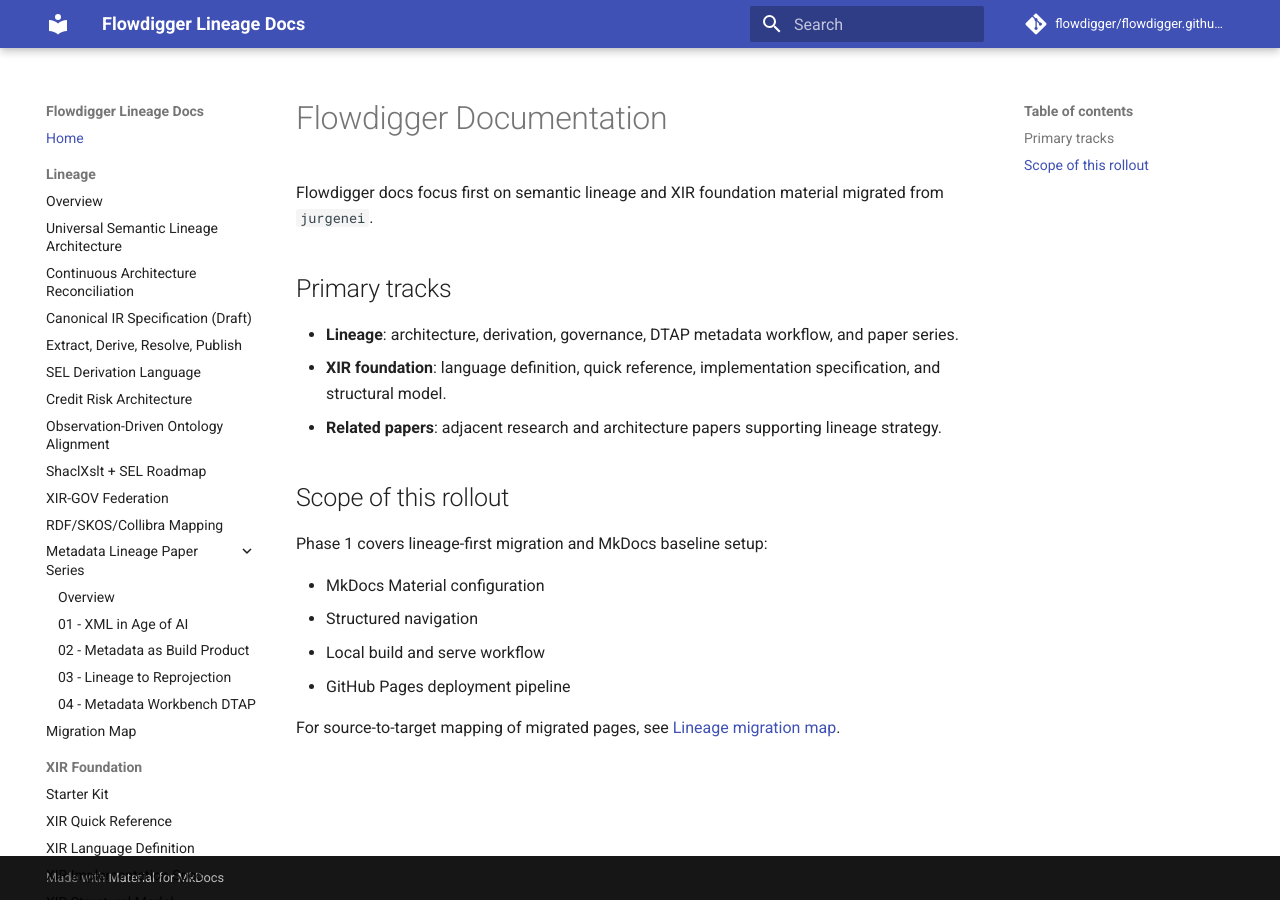
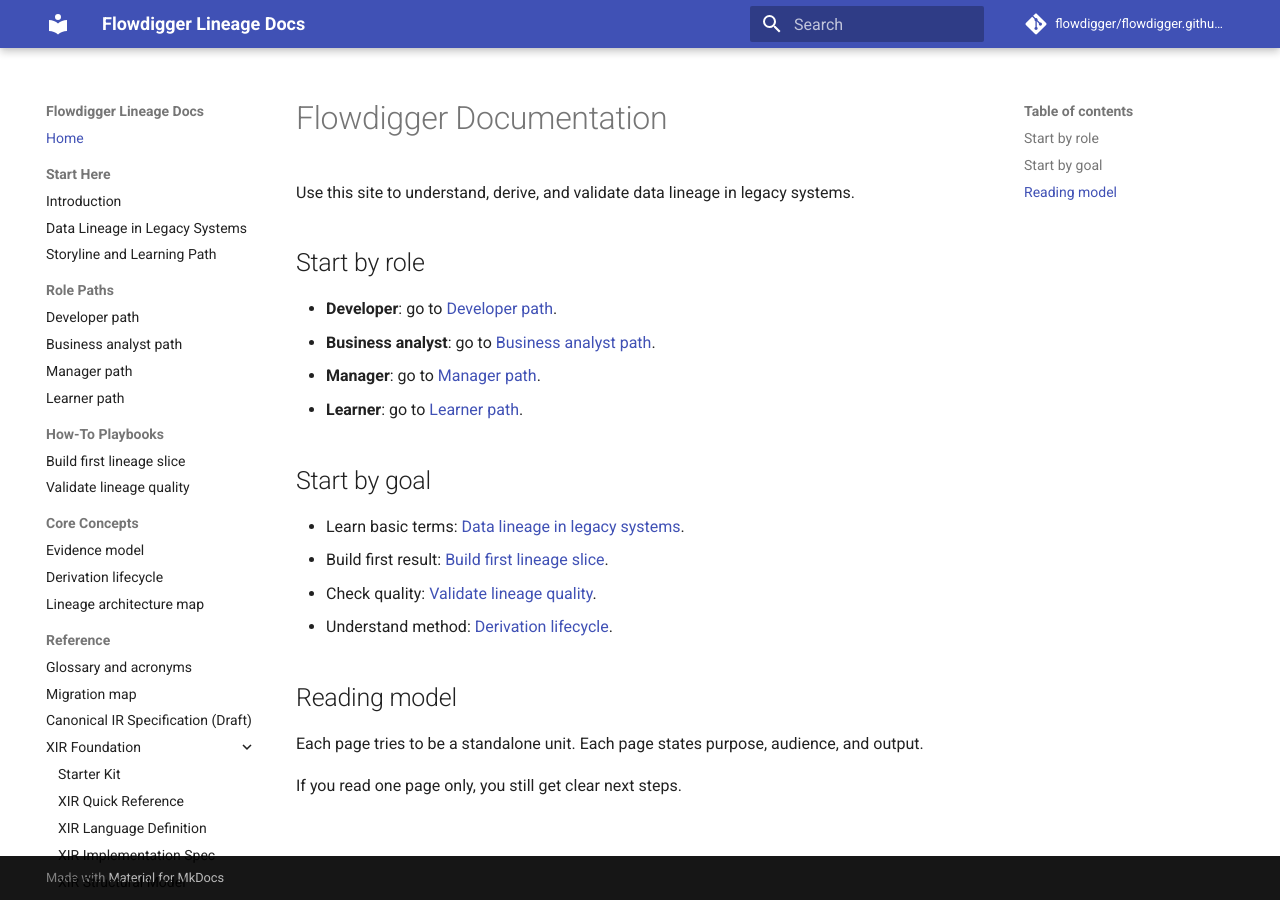
Before and after one commit to flowdigger/flowdigger.github.io, an MkDocs documentation site: the page built from docs/index.md, in a window 1280 px wide. Built offline with MkDocs 1.6.1 and Material for MkDocs 9.7.7, drawn with Linux system fonts in a browser that asks for light colours; comment, search, counter and statistics services are not loaded.

Commit message:
new techncial doc structure

````diff
--- a/docs/index.md
+++ b/docs/index.md
@@ -1,20 +1,23 @@
 # Flowdigger Documentation
 
-Flowdigger docs focus first on semantic lineage and XIR foundation material migrated from `jurgenei`.
+Use this site to understand, derive, and validate data lineage in legacy systems.
 
-## Primary tracks
+## Start by role
 
-- **Lineage**: architecture, derivation, governance, DTAP metadata workflow, and paper series.
-- **XIR foundation**: language definition, quick reference, implementation specification, and structural model.
-- **Related papers**: adjacent research and architecture papers supporting lineage strategy.
+- **Developer**: go to [Developer path](role-paths/developer.md).
+- **Business analyst**: go to [Business analyst path](role-paths/business-analyst.md).
+- **Manager**: go to [Manager path](role-paths/manager.md).
+- **Learner**: go to [Learner path](role-paths/learner.md).
 
-## Scope of this rollout
+## Start by goal
 
-Phase 1 covers lineage-first migration and MkDocs baseline setup:
+- Learn basic terms: [Data lineage in legacy systems](core-concepts/data-lineage-basics.md).
+- Build first result: [Build first lineage slice](how-to/build-first-lineage-slice.md).
+- Check quality: [Validate lineage quality](how-to/validate-lineage-quality.md).
+- Understand method: [Derivation lifecycle](core-concepts/derivation-lifecycle.md).
 
-- MkDocs Material configuration
-- Structured navigation
-- Local build and serve workflow
-- GitHub Pages deployment pipeline
+## Reading model
 
-For source-to-target mapping of migrated pages, see [Lineage migration map](lineage/migration-map.md).
+Each page tries to be a standalone unit. Each page states purpose, audience, and output.
+
+If you read one page only, you still get clear next steps.
--- a/docs/lineage/index.md
+++ b/docs/lineage/index.md
@@ -1,18 +1,34 @@
-# Lineage Documentation
+# Lineage Architecture Map
 
-Lineage track captures architecture, derivation language, and evidence-driven governance across software delivery lifecycle.
+## Purpose
 
-## Included topics
+Show how Flowdigger derives lineage from real system evidence.
 
-- Universal semantic lineage architecture
-- Continuous architecture reconciliation
-- Extract/derive/resolve/publish model
-- SEL derivation language and roadmap
-- Collibra and governance mapping
-- DTAP metadata workbench paper set
+## Audience
 
-## Migration notes
+Developers, business analysts, managers, and learners.
 
-This section is migration-first: content reorganized for stable docs navigation while preserving source intent.
+## Core idea
 
-Use [migration map](migration-map.md) to trace source paths from `jurgenei` to this site.
+Do not maintain lineage by hand when system facts can be derived from code, configuration, and runtime signals.
+
+## End-to-end flow
+
+```mermaid
+flowchart TD
+    A[Collect evidence from legacy system] --> B[Normalize to intermediate representation]
+    B --> C[Derive lineage facts]
+    C --> D[Validate quality and completeness]
+    D --> E[Publish views for teams and governance]
+```
+
+## Use this section
+
+- Need architecture detail: read [Universal Semantic Lineage Architecture](../Universal_Semantic_Lineage_Architecture.md).
+- Need reconciliation detail: read [Continuous Architecture Reconciliation](../continuous-architecture-reconcilliation.md).
+- Need lifecycle detail: read [Derivation lifecycle](../core-concepts/derivation-lifecycle.md).
+
+## Related
+
+- [Migration map](migration-map.md)
+- [Evidence model](../core-concepts/evidence-model.md)
--- a/mkdocs.yml
+++ b/mkdocs.yml
@@ -25,40 +25,63 @@ markdown_extensions:
   - admonition
   - attr_list
   - md_in_html
+  - pymdownx.superfences:
+      custom_fences:
+        - name: mermaid
+          class: mermaid
+          format: !!python/name:pymdownx.superfences.fence_code_format
 
 nav:
   - Home: index.md
-  - Lineage:
-      - Overview: lineage/index.md
-      - Universal Semantic Lineage Architecture: Universal_Semantic_Lineage_Architecture.md
-      - Continuous Architecture Reconciliation: continuous-architecture-reconcilliation.md
+  - Start Here:
+      - Introduction: start-here/index.md
+      - Data Lineage in Legacy Systems: core-concepts/data-lineage-basics.md
+      - Storyline and Learning Path: core-concepts/storyline.md
+  - Role Paths:
+      - Developer path: role-paths/developer.md
+      - Business analyst path: role-paths/business-analyst.md
+      - Manager path: role-paths/manager.md
+      - Learner path: role-paths/learner.md
+  - How-To Playbooks:
+      - Build first lineage slice: how-to/build-first-lineage-slice.md
+      - Validate lineage quality: how-to/validate-lineage-quality.md
+  - Core Concepts:
+      - Evidence model: core-concepts/evidence-model.md
+      - Derivation lifecycle: core-concepts/derivation-lifecycle.md
+      - Lineage architecture map: lineage/index.md
+  - Reference:
+      - Glossary and acronyms: reference/glossary.md
+      - Migration map: lineage/migration-map.md
       - Canonical IR Specification (Draft): design/plsql-lineage-architecture-docs/02-canonical-ir-spec.md
-      - Extract, Derive, Resolve, Publish: Extract-Derive-Resolve-Publish-Paper.md
-      - SEL Derivation Language: SEL-Derivation-Language.md
-      - Credit Risk Architecture: Credit_Risk_SEL_XSLT_XIR_Architecture.md
-      - Observation-Driven Ontology Alignment: Observation-Driven_Ontology_Alignment.md
-      - ShaclXslt + SEL Roadmap: ShaclXsltSel-Roadmap.md
-      - XIR-GOV Federation: XIR-GOV-Evidence-Oriented-Enterprise-Knowledge-Graph-Federation.md
-      - RDF/SKOS/Collibra Mapping: RDF_SKOS_Collibra_Mapping.md
-      - Metadata Lineage Paper Series:
+      - XIR Foundation:
+          - Starter Kit: xir-starter-kit/README.md
+          - XIR Quick Reference: xir-starter-kit/spec/XIR-QUICK-REFERENCE.md
+          - XIR Language Definition: xir-starter-kit/spec/XIR-LANGUAGE.md
+          - XIR Implementation Spec: XIR-Implementation-Spec.md
+          - XIR Structural Model: XIR_Structural_Model_Paper.md
+          - ANTLR G4 to AST Classes: ANTLR_G4_to_AST_Classes_Spec.md
+          - XIR W3C Positioning (Merged): XIR_W3C_Merged_Paper.md
+          - XIR W3C Positioning (Draft): XIR_W3C_Positioning_Note.md
+          - XIR 30-Year Journey: XIR-30-year-journey.md
+      - Source papers:
+          - Universal Semantic Lineage Architecture: Universal_Semantic_Lineage_Architecture.md
+          - Continuous Architecture Reconciliation: continuous-architecture-reconcilliation.md
+          - Extract, Derive, Resolve, Publish: Extract-Derive-Resolve-Publish-Paper.md
+          - SEL Derivation Language: SEL-Derivation-Language.md
+          - Credit Risk Architecture: Credit_Risk_SEL_XSLT_XIR_Architecture.md
+          - Observation-Driven Ontology Alignment: Observation-Driven_Ontology_Alignment.md
+          - ShaclXslt + SEL Roadmap: ShaclXsltSel-Roadmap.md
+          - XIR-GOV Federation: XIR-GOV-Evidence-Oriented-Enterprise-Knowledge-Graph-Federation.md
+          - RDF/SKOS/Collibra Mapping: RDF_SKOS_Collibra_Mapping.md
+          - Executable Architecture to Enterprise Behavior Graphs: Executable-Architecture-Enterprise-Behavior-Graphs.md
+          - XIR vs CAST: XIR_vs_CAST_Paper.md
+          - Noema and XIR: Noema_XIR_Whitepaper.md
+          - GIR / Schematron / AI Semantics Draft: GIR_AI_Model_Draft.md
+      - Metadata lineage paper series:
           - Overview: xir-metadata-lineage-papers/README.md
           - 01 - XML in Age of AI: xir-metadata-lineage-papers/01-xir-xml-in-the-age-of-ai.md
           - 02 - Metadata as Build Product: xir-metadata-lineage-papers/02-metadata-as-a-build-product.md
           - 03 - Lineage to Reprojection: xir-metadata-lineage-papers/03-from-lineage-to-reprojection.md
           - 04 - Metadata Workbench DTAP: xir-metadata-lineage-papers/04-fast-metadata-workbench-dtap-analysis.md
-      - Migration Map: lineage/migration-map.md
-  - XIR Foundation:
-      - Starter Kit: xir-starter-kit/README.md
-      - XIR Quick Reference: xir-starter-kit/spec/XIR-QUICK-REFERENCE.md
-      - XIR Language Definition: xir-starter-kit/spec/XIR-LANGUAGE.md
-      - XIR Implementation Spec: XIR-Implementation-Spec.md
-      - XIR Structural Model: XIR_Structural_Model_Paper.md
-      - ANTLR G4 to AST Classes: ANTLR_G4_to_AST_Classes_Spec.md
-      - XIR W3C Positioning (Merged): XIR_W3C_Merged_Paper.md
-      - XIR W3C Positioning (Draft): XIR_W3C_Positioning_Note.md
-      - XIR 30-Year Journey: XIR-30-year-journey.md
-  - Related Papers:
-      - Executable Architecture to Enterprise Behavior Graphs: Executable-Architecture-Enterprise-Behavior-Graphs.md
-      - XIR vs CAST: XIR_vs_CAST_Paper.md
-      - Noema and XIR: Noema_XIR_Whitepaper.md
-      - GIR / Schematron / AI Semantics Draft: GIR_AI_Model_Draft.md
+  - Case Stories:
+      - Legacy system lineage story: case-stories/legacy-system-lineage-story.md
````
Also changed, not shown: docs/case-stories/legacy-system-lineage-story.md (added, +29 -0 lines), docs/core-concepts/data-lineage-basics.md (added, +32 -0 lines), docs/core-concepts/derivation-lifecycle.md (added, +33 -0 lines), docs/core-concepts/evidence-model.md (added, +35 -0 lines), docs/core-concepts/storyline.md (added, +25 -0 lines), docs/how-to/build-first-lineage-slice.md (added, +32 -0 lines), docs/how-to/validate-lineage-quality.md (added, +27 -0 lines), docs/reference/glossary.md (added, +22 -0 lines), docs/role-paths/business-analyst.md (added, +27 -0 lines), docs/role-paths/developer.md (added, +28 -0 lines), docs/role-paths/learner.md (added, +26 -0 lines), docs/role-paths/manager.md (added, +27 -0 lines), docs/start-here/index.md (added, +36 -0 lines).
